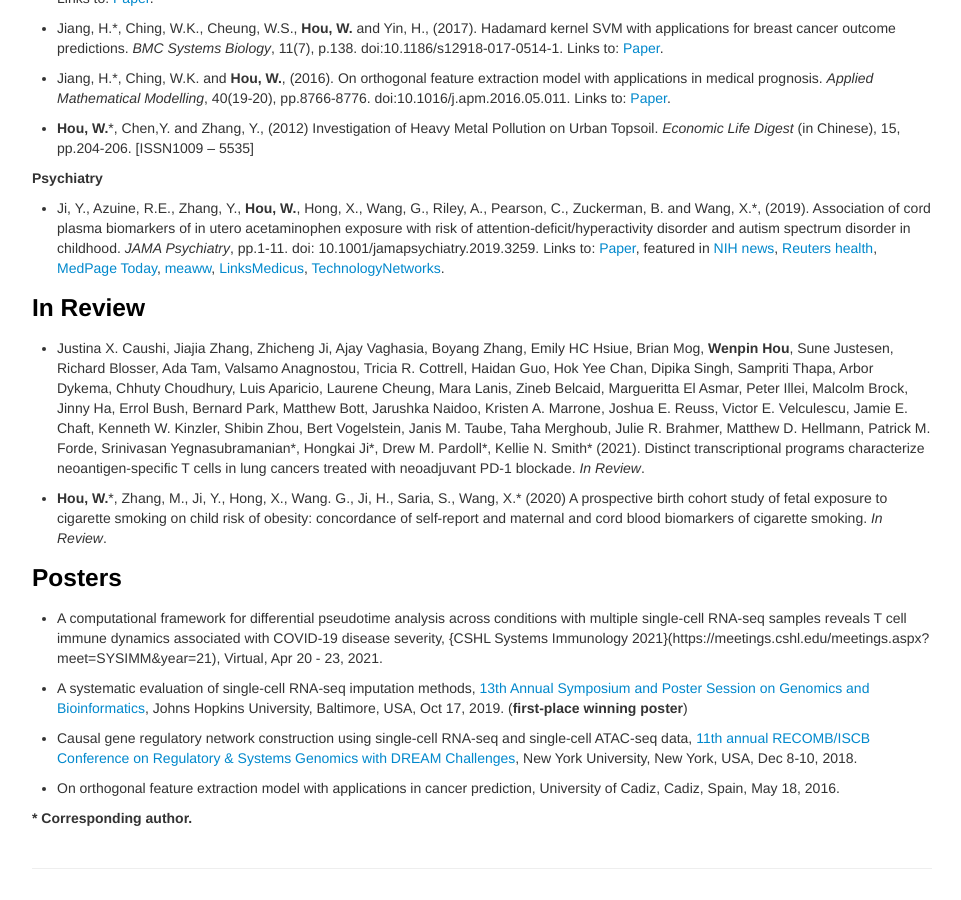
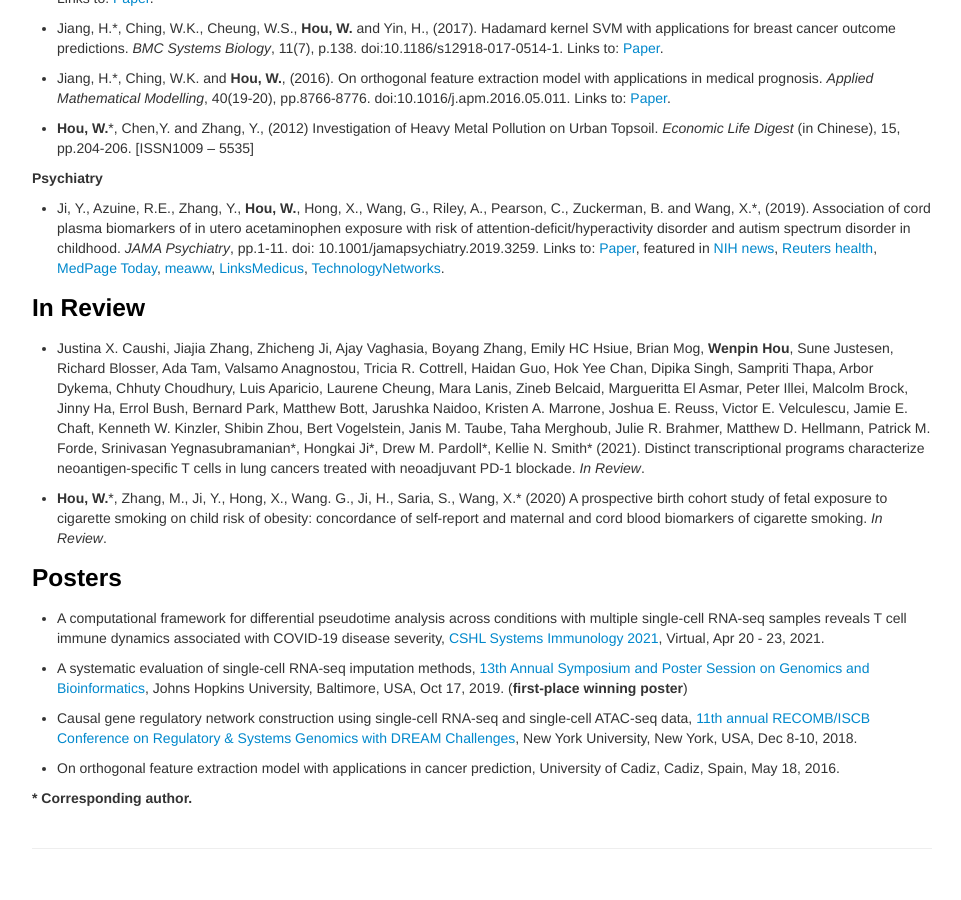
Before and after one commit to Winnie09/Wenpin_Hou, a Jekyll site: the page built from pages/publications.md, in a window 1280 px wide and 900 px high, scrolled down 774 px. Shown: the whole window, without its empty margins (158-1119 px from the left). Built offline with Jekyll 4.4.1, drawn with Linux system fonts in a browser that asks for light colours.

Commit message:
debug link

```diff
--- a/pages/publications.md
+++ b/pages/publications.md
@@ -47,7 +47,7 @@ For a complete list of publications, see also [Google Scholar](https://scholar.g
 
 ### Posters
 
-- A computational framework for differential pseudotime analysis across conditions with multiple single-cell RNA-seq samples reveals T cell immune dynamics associated with COVID-19 disease severity, {CSHL Systems Immunology 2021}(https://meetings.cshl.edu/meetings.aspx?meet=SYSIMM&year=21), Virtual, Apr 20 - 23, 2021.
+- A computational framework for differential pseudotime analysis across conditions with multiple single-cell RNA-seq samples reveals T cell immune dynamics associated with COVID-19 disease severity, [CSHL Systems Immunology 2021](https://meetings.cshl.edu/meetings.aspx?meet=SYSIMM&year=21), Virtual, Apr 20 - 23, 2021.
 
 - A systematic evaluation of single-cell RNA-seq imputation methods, [13th Annual Symposium and Poster Session on Genomics and Bioinformatics](http://genomics.jhu.edu/symposium.html), Johns Hopkins University, Baltimore, USA, Oct 17, 2019. (**first-place winning poster**)
 
```
